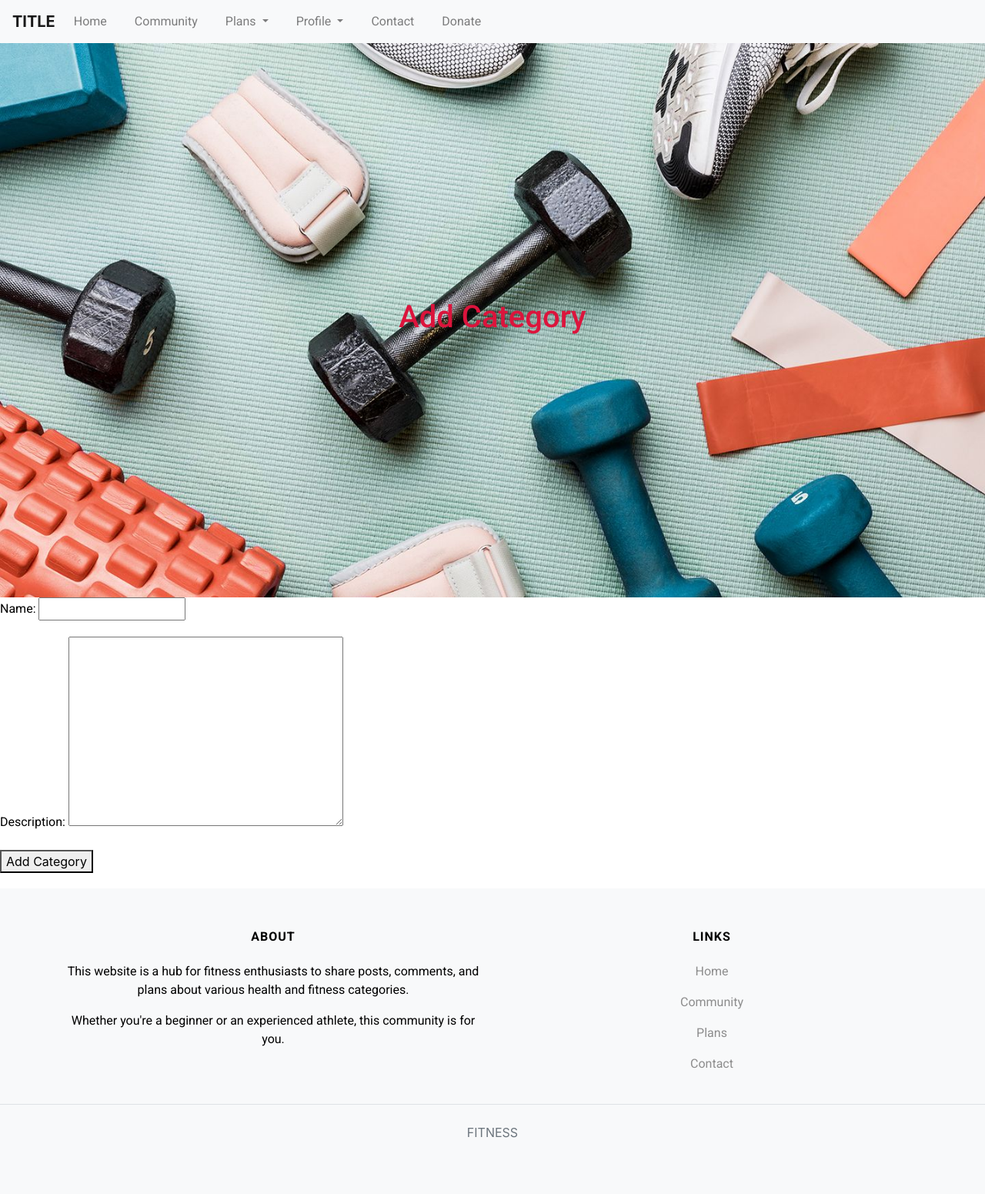
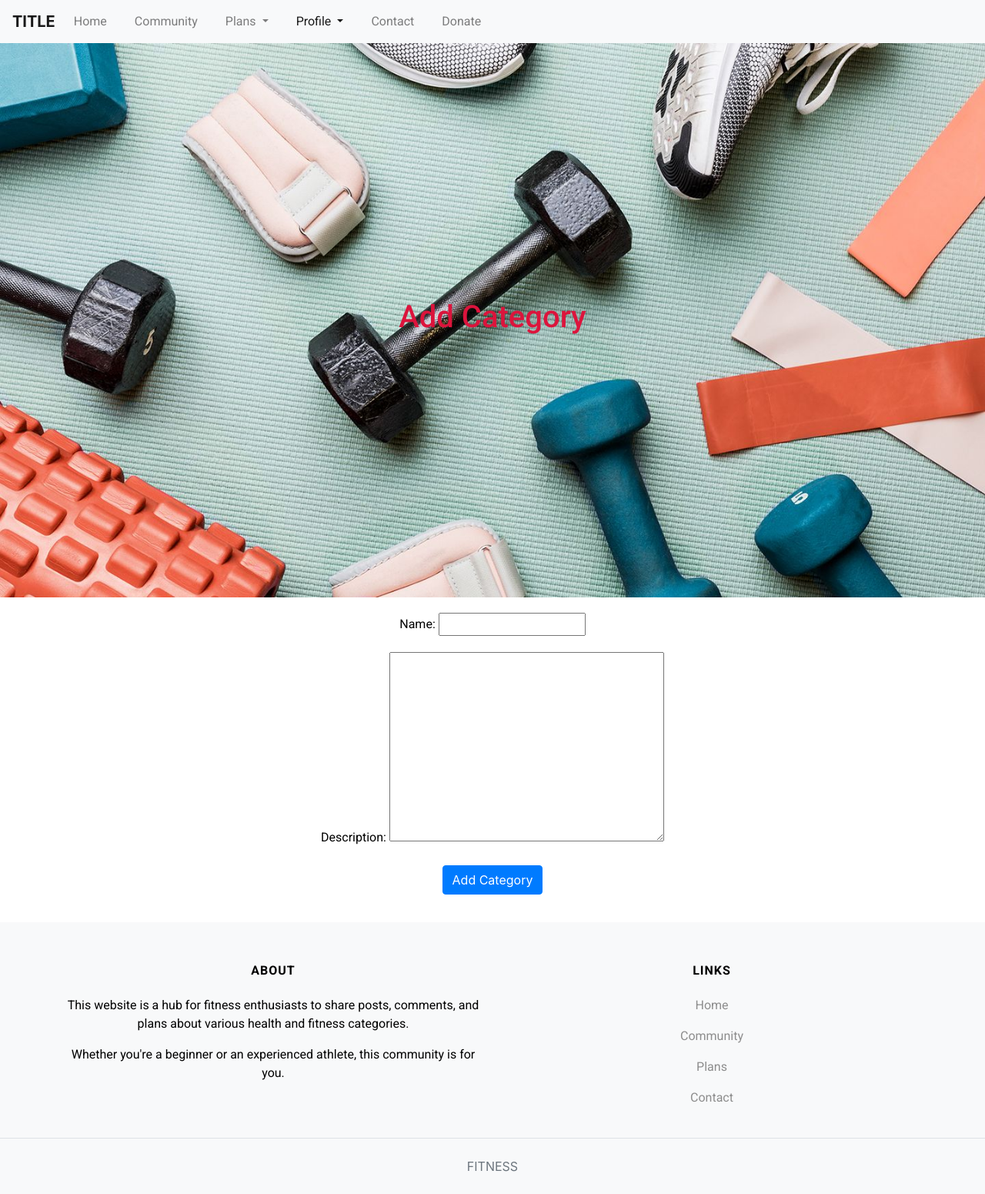
Before and after one commit to Code-Institute-Submissions/alexzanotti-milestone.project.4, a Django app: page /plans/add_category/ in a window 1280 px wide. Shown: the whole page at 77% size. Before the commit the page ends 1478 px from the top, so only its background shows below. Run offline with Django 3.2, Linux system fonts and the light colour scheme; the visitor is signed in with stand-in values (Sample User, id 1); data that the repository does not hold is empty; some libraries are stand-ins or nearby versions.

Commit message:
CRUD page styling updates

```diff
--- a/plans/templates/plans/add_category.html
+++ b/plans/templates/plans/add_category.html
@@ -4,13 +4,20 @@
 
 {% block title %}Add Category{% endblock %}
 {% block image %}Add Category{% endblock %}
+{% block profile %}active{% endblock %}
 
 {% block content %}
-
-<form method="post">
-    {% csrf_token %}
-    {{ form.as_p }}
-    <button type="submit">Add Category</button>
-</form>
-
+<div class="container" id="add-category-margin">
+    <div class="row">
+        <div class="col-12">
+            <form method="post" class="mb-3">
+                {% csrf_token %}
+                <div class="form-group">
+                    {{ form.as_p }}
+                </div>
+                <button type="submit" class="btn btn-primary">Add Category</button>
+            </form>
+        </div>
+    </div>
+</div>
 {% endblock %}
--- a/plans/templates/plans/add_plan.html
+++ b/plans/templates/plans/add_plan.html
@@ -7,7 +7,6 @@
 {% block plans %}active{% endblock %}
 
 {% block content %}
-
 <div class="container add-plan-margin">
     <div class="row">
         <div class="col-12">
@@ -21,5 +20,4 @@
         </div>
     </div>
 </div>
-
 {% endblock %}
--- a/static/css/base.css
+++ b/static/css/base.css
@@ -335,7 +335,11 @@ Plans
 }
 
 .add-plan-margin,
-#add-comment-margin {
+#add-comment-margin,
+#add-category-margin,
+#edit-category-margin,
+#edit-comment-margin,
+#edit-plan-margin {
     margin-top: 20px;
 }
 
```
Also changed, not shown: plans/templates/plans/edit_category.html (+15 -8 lines), plans/templates/plans/edit_comment.html (+14 -8 lines), plans/templates/plans/edit_plan.html (+14 -8 lines).
